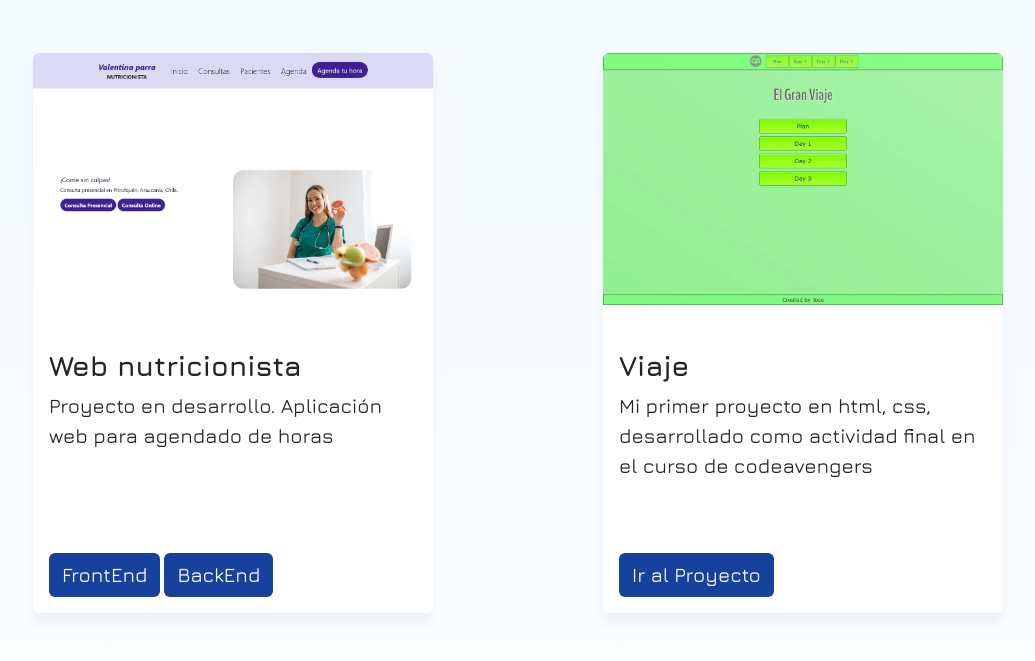
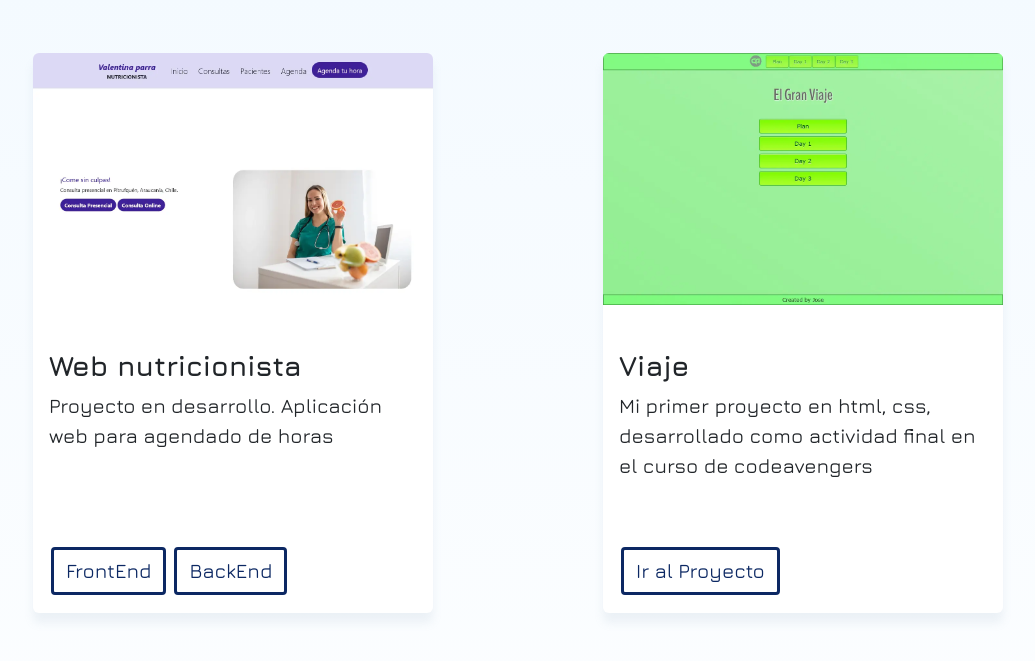
Before and after one commit to DarthSeveros/darthseveros.github.io, a plain HTML site: page index.html in a window 1280 px wide. Shown: the part 3016-3677 px from the top of the page, without its empty margins (144-1179 px from the left). Drawn offline with nearby package versions, Linux system fonts and the light colour scheme; a web font is replaced by a local one.

Commit message:
style project buttons

```diff
--- a/css/styles.css
+++ b/css/styles.css
@@ -7,6 +7,27 @@
 body {
     background-image: linear-gradient(#d5ecff, #fff);
     background-size: cover;
+}
+
+.btn-animate {
+    color: #0C2863;
+    outline: #0C2863 solid 3px;
+    margin: 5px;
+    border: 0;
+    border-radius: 1px;
+    --percent: 0%;
+    --gradient: linear-gradient(#0C2863 0 0) no-repeat;
+    background:
+        var(--gradient) 0% 0%,
+        var(--gradient) 100% 0%;
+    background-size: calc(var(--percent)/2) 110%;
+    transition: background-size .5s;
+}
+
+.btn-animate:hover {
+    color: #fff;
+    --percent: 100%;
+    transition: background-size .5s;
 }
 
 .fs-navitem {
--- a/index.html
+++ b/index.html
@@ -128,8 +128,8 @@
                     <h5 class="card-title">Web nutricionista</h5>
                     <p class="card-text">Proyecto en desarrollo. Aplicación web para agendado de horas</p>
                     <div class="mt-auto">
-                      <a href="https://octopus-app-9v4uv.ondigitalocean.app/" class="btn btn-darkblue" target="_blank">FrontEnd</a>
-                      <a href="https://github.com/DarthSeveros/nutrivale" class="btn btn-darkblue" target="_blank">BackEnd</a>
+                      <a href="https://octopus-app-9v4uv.ondigitalocean.app/" class="btn btn-animate" target="_blank">FrontEnd</a>
+                      <a href="https://github.com/DarthSeveros/nutrivale" class="btn btn-animate" target="_blank">BackEnd</a>
                     </div>
                   </div>
                 </div>
@@ -167,7 +167,7 @@
                     <h5 class="card-title">Viaje</h5>
                     <p class="card-text">Mi primer proyecto en html, css, desarrollado como actividad final en el curso de codeavengers</p>
                     <div class="mt-auto">
-                      <a href="https://sea-turtle-app-9jzcz.ondigitalocean.app/" class="btn btn-darkblue" target="_blank">Ir al Proyecto</a>
+                      <a href="https://sea-turtle-app-9jzcz.ondigitalocean.app/" class="btn btn-animate" target="_blank">Ir al Proyecto</a>
                     </div>
                   </div>
                 </div>
```
